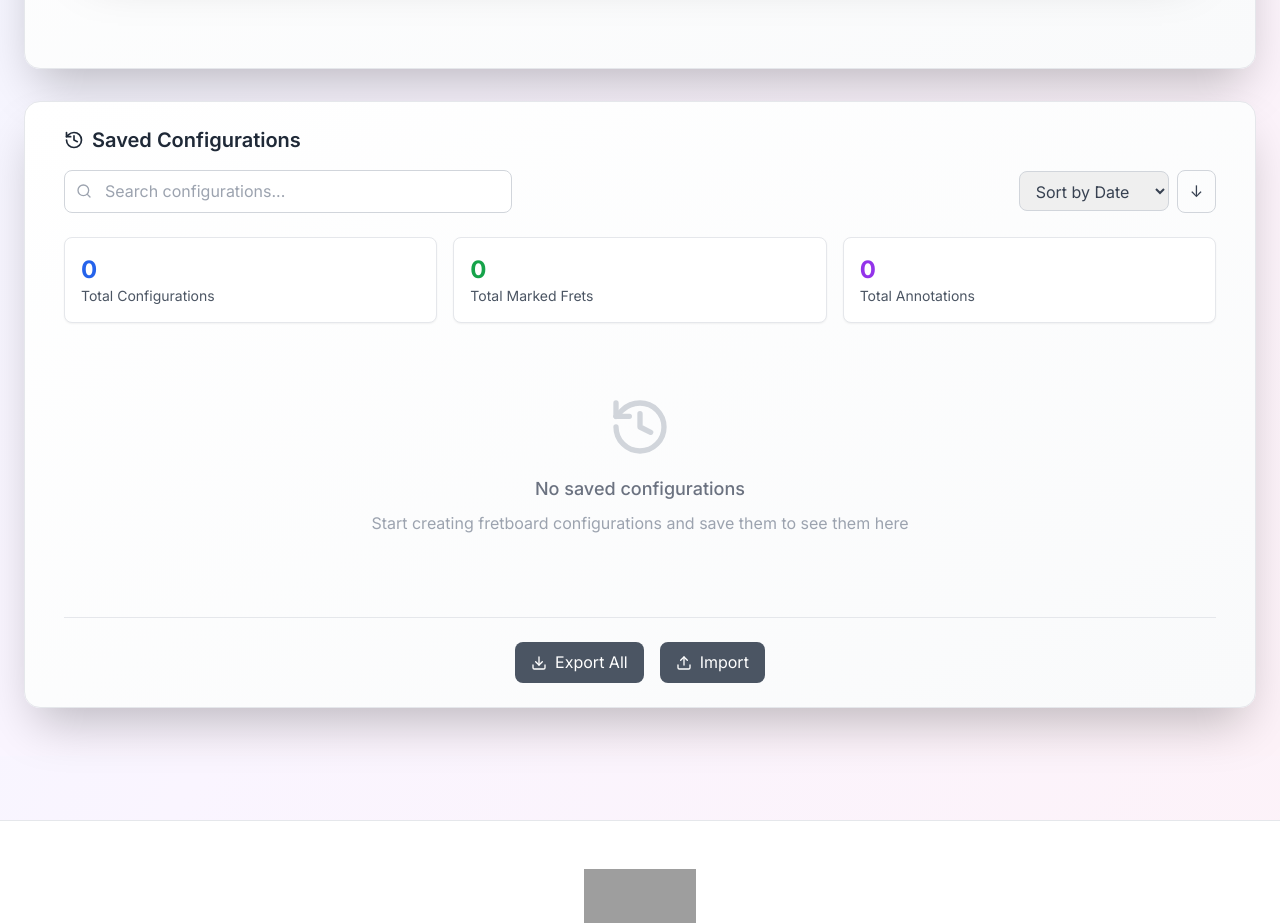
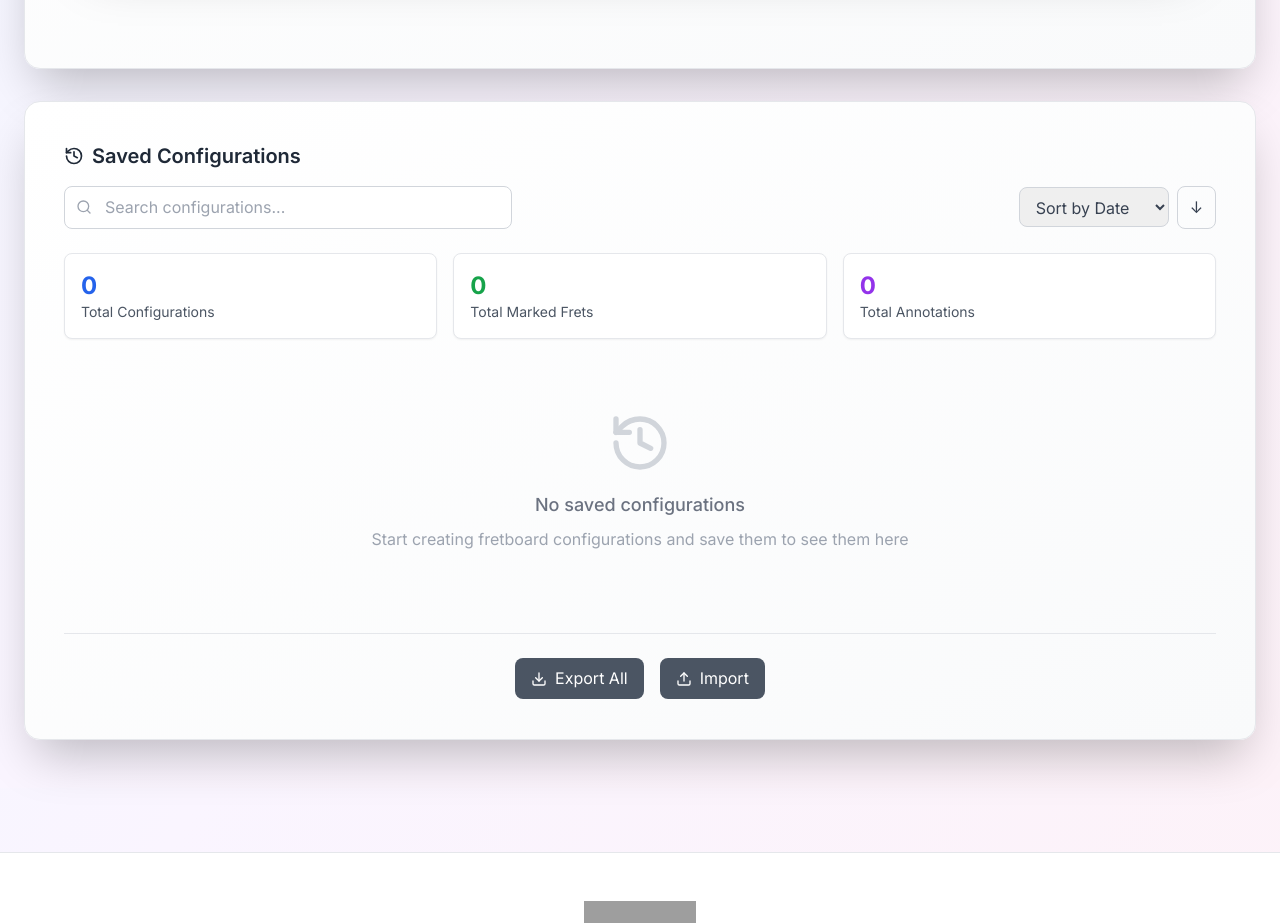
Before and after one commit to zejiran/frettar, a React (Vite) app: page / in a window 1280 px wide. Shown: the part 1180-2103 px from the top of the page. Built offline with nearby package versions, Linux system fonts and the light colour scheme; grey boxes are pictures that could not be loaded.

Commit message:
Update HistoryPanel component

```diff
--- a/src/components/HistoryPanel.tsx
+++ b/src/components/HistoryPanel.tsx
@@ -96,7 +96,7 @@
 
   return (
     <div className="bg-gradient-to-br from-white to-gray-50 rounded-2xl shadow-2xl p-6 mb-4 border border-gray-200">
-      <div className="max-w-6xl mx-auto">
+      <div className="max-w-6xl mx-auto py-4">
         <div className="mb-6">
           <h3 className="text-xl font-semibold text-gray-800 flex items-center gap-2 mb-4">
             <History className="w-5 h-5" />
```
